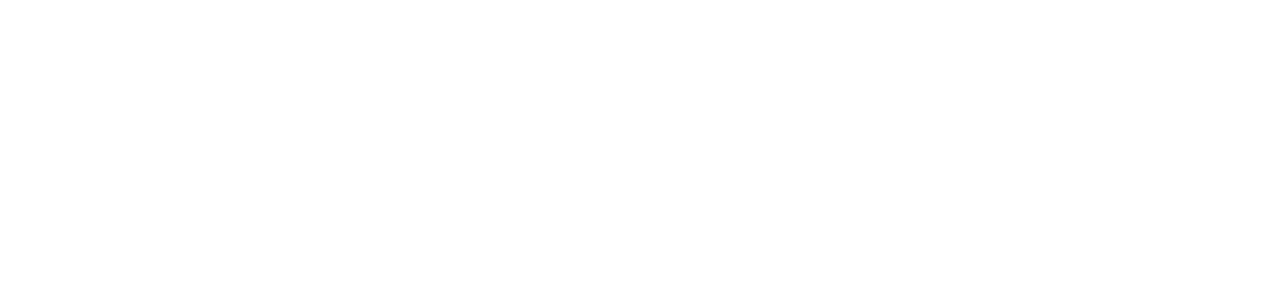
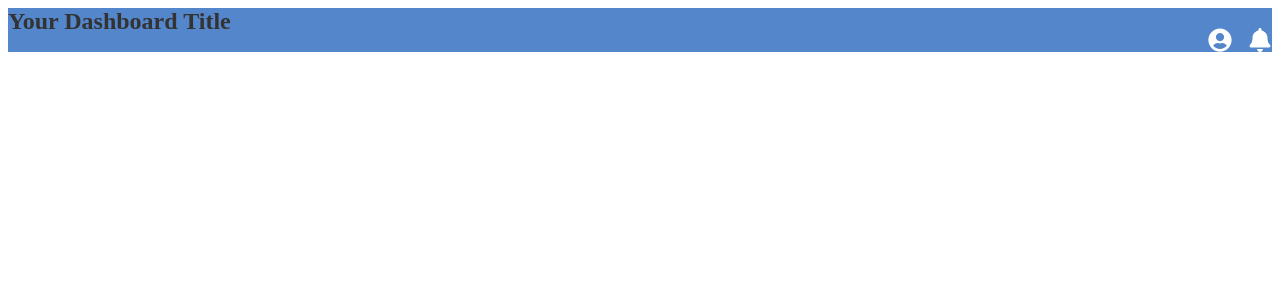
Before and after one commit to niganze/alain_portifolio, a React (Vite) app: page /dashboard in a window 1280 px wide. Before the commit this address had no page. Shown: the top 300 px of the page. Built offline with nearby package versions, Linux system fonts and the light colour scheme.

Commit message:
dashboard

```diff
--- a/package.json
+++ b/package.json
@@ -10,7 +10,6 @@
     "preview": "vite preview"
   },
   "dependencies": {
-
     "react": "^18.2.0",
     "react-dom": "^18.2.0",
     "react-icons": "^4.10.1",
--- a/src/App.jsx
+++ b/src/App.jsx
@@ -1,5 +1,5 @@
 import "./App.css";
-// import Dashnavbar from "./dashboard/desboardpage/Dashnavbar";
+import Dashnav from "./dashboard/Dashnav";
 import Generalsite from "./pages/Generalsite";
 import { BrowserRouter, Route, Routes } from "react-router-dom";
 function App() {
@@ -8,7 +8,8 @@
       <BrowserRouter>
         <Routes>
           <Route path="/" element={<Generalsite />}/>
-          {/* <Route path="/dashboard" element={< Das/>}/> */}
+          <Route path="/dashboard"element={<Dashnav/>} />
+
         </Routes>
       </BrowserRouter>
     </div>
--- /dev/null
+++ b/src/css/DashboardNavbar.css
@@ -0,0 +1,28 @@
+.dashboard-navbar {
+  display: flex;
+  justify-content: space-between;
+  /* align-items: center; */
+  background-color: #5386ca;
+  color: #fff;
+  /* padding: 1rem; */
+}
+
+.dashboard-logo h3 {
+  margin: 0;
+  font-size: 1.5rem;
+  font-weight: bold;
+}
+
+.dashboard-icons {
+  display: flex;
+}
+
+.icon {
+  font-size: 1.5rem;
+  margin-left: 1rem;
+  cursor: pointer;
+}
+
+.icon:first-child {
+  margin-left: 0;
+}
--- /dev/null
+++ b/src/dashboard/Dashnav.jsx
@@ -0,0 +1,20 @@
+
+import "../css/DashboardNavbar.css";
+import { FaUserCircle, FaBell } from "react-icons/fa";
+
+const DashboardNavbar = () => {
+  return (
+    <div className="dashboard-navbar">
+      <div className="dashboard-logo">
+        <h3>Your Dashboard Title</h3>
+      </div>
+
+      <div className="dashboard-icons">
+        <FaUserCircle className="icon" />
+        <FaBell className="icon" />
+      </div>
+    </div>
+  );
+};
+
+export default DashboardNavbar;
--- a/src/index.css
+++ b/src/index.css
@@ -1,4 +1,4 @@
-:root {
+/* :root {
   font-family: Inter, system-ui, Avenir, Helvetica, Arial, sans-serif;
   line-height: 1.5;
   font-weight: 400;
@@ -38,7 +38,7 @@
   line-height: 1.1;
 }
 
-/* button {
+button {
   border-radius: 8px;
   border: 1px solid transparent;
   padding: 0.6em 1.2em;
@@ -48,7 +48,7 @@
   background-color: #1a1a1a;
   cursor: pointer;
   transition: border-color 0.25s;
-} */
+}
 button:hover {
   border-color: #646cff;
 }
@@ -71,4 +71,4 @@
   button {
     background-color: #f9f9f9;
   }
-}
+} */
--- a/src/pages/Header.jsx
+++ b/src/pages/Header.jsx
@@ -26,7 +26,7 @@
           <a href="#blog">Blog</a>
           <Link to ="./dashboard">Login</Link>
 
-          <a href="#pages">Be My partner</a>
+          <a href="#sign_up">Be My partner</a>
         </div>
         <button
           className={`toggle-bar ${isOpen ? "open" : ""}`}
```
Also changed, not shown: src/dashboard/Dashsidebar.jsx (added, +9 -0 lines), 1 other file (tests, documents, lock files or other folders).
